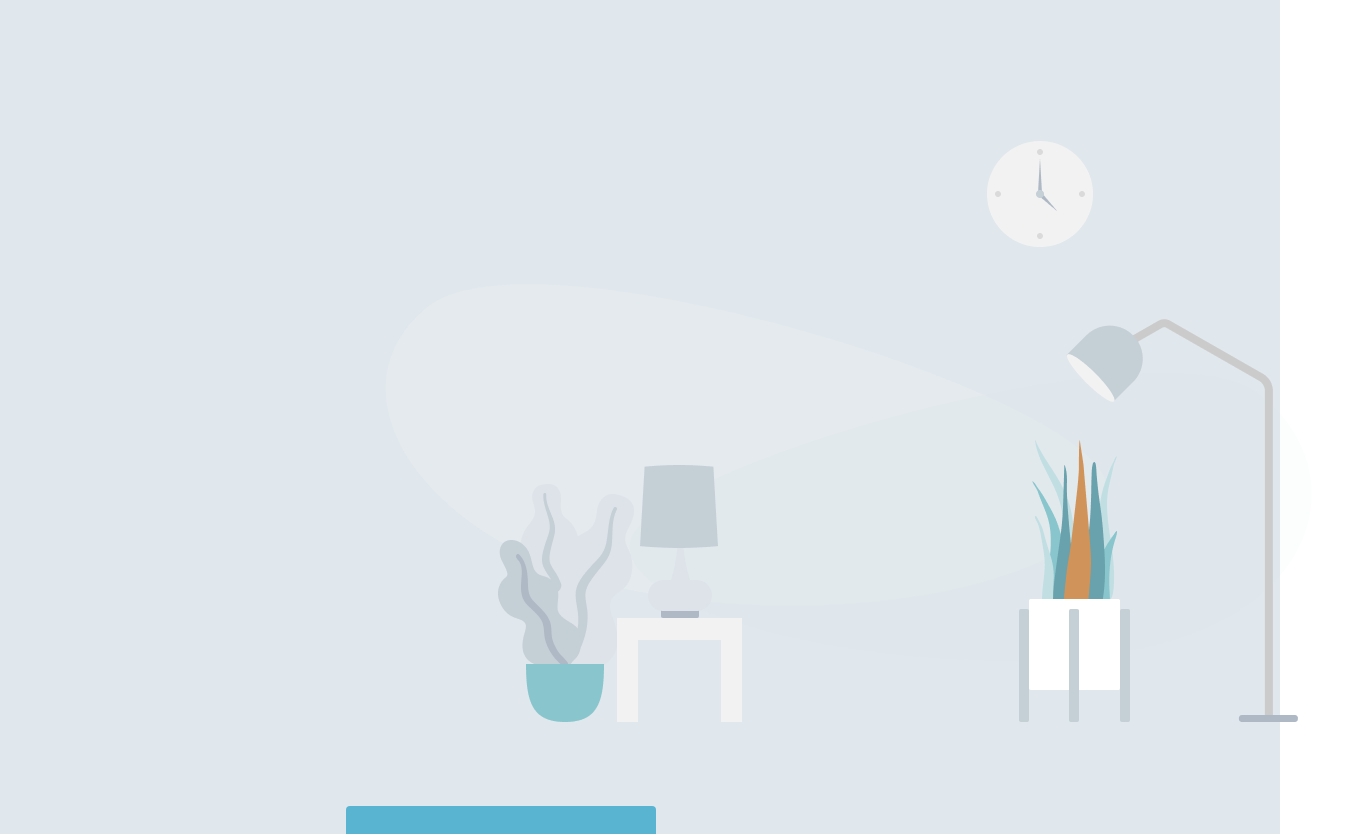
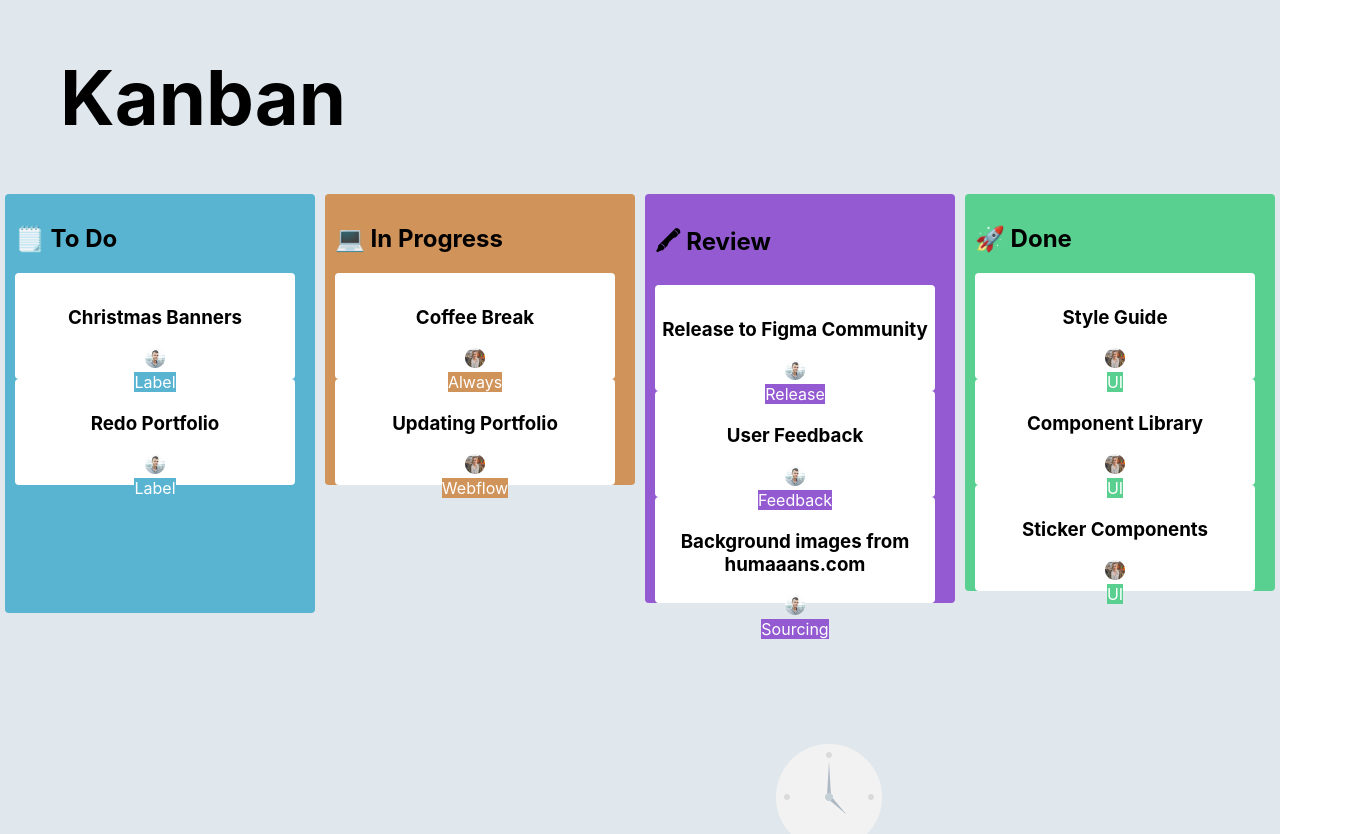
Before and after one commit to GMichaloski/projeto5-kanban, a React (Create React App) app in the folder my-app/: page / in a window 1280 px wide. Shown: the top 834 px of the page, 1357 px wide, since content can reach past the window. Built offline with nearby package versions, Linux system fonts and the light colour scheme.

Commit message:
ajustando alguns pontos CSS e HTML na APP

```diff
--- a/my-app/src/App.css
+++ b/my-app/src/App.css
@@ -3,11 +3,7 @@
   background-color: #e1e8ed;
   height: 100%;
   display: flex;
-}
-
-.App-logo {
-  height: 40vmin;
-  pointer-events: none;
+  flex-direction: column;
 }
 
 .App-header {
@@ -21,6 +17,19 @@
   width: 90%;
 }
 
+
+.App.App-Container{
+   flex-direction: row;
+   justify-content: space-around;
+
+
+}
+.App-logo {
+  height: 40vmin;
+  pointer-events: none;
+}
+
+
 .App-link {
   color: #61dafb;
 }
@@ -29,6 +38,3 @@
   margin-bottom: auto;
   padding-bottom: 10px;
 }
-/* .body {
-  flex-direction: row;
-} */
--- a/my-app/src/App.js
+++ b/my-app/src/App.js
@@ -10,14 +10,16 @@ import "./App.css";
 
 function App() {
   return (
-    <div className="App">
+    <div>
+      <body className="App">
           <header className="App-header">
             <div>
               <h1>Kanban</h1>
             </div>
           </header>
-      <body className="App-body">
-        <img src={background} className="App-background" alt="background"></img>
+
+          <main className='App App-Container'>
+              <div className='App-Container Todo'>
                   <ExternCard cardType="todo" title="🗒️ To Do">
                     <InternCard img={male} title="Christmas Banners">
                       <Tag ContainerCard="todo" txt="Label"></Tag>
@@ -26,6 +28,9 @@ function App() {
                       <Tag ContainerCard="todo" txt="Label"></Tag>
                     </InternCard>
                   </ExternCard>
+              </div>
+
+            <div class="App App-Inprogress">
               <ExternCard cardType="inprogress" title="💻 In Progress">
                 <InternCard img={female} title="Coffee Break">
                   <Tag ContainerCard="inprogress" txt="Always"></Tag>
@@ -34,6 +39,11 @@ function App() {
                   <Tag ContainerCard="inprogress" txt="Webflow"></Tag>
                 </InternCard>
               </ExternCard>
+
+            </div>
+
+
+              <div class="App App-review">
               <ExternCard cardType="review" title="🖍 Review">
                 <InternCard img={male} title="Release to Figma Community">
                   <Tag ContainerCard="review" txt="Release"></Tag>
@@ -45,6 +55,9 @@ function App() {
                   <Tag ContainerCard="review" txt="Sourcing"></Tag>
                 </InternCard>
               </ExternCard>
+            </div>
+
+            <div class="App App-done" >
               <ExternCard cardType="done" title="🚀 Done">
                 <InternCard img={female} title="Style Guide">
                   <Tag ContainerCard="done" txt="UI"></Tag>
@@ -56,6 +69,16 @@ function App() {
                   <Tag ContainerCard="done" txt="UI"></Tag>
                 </InternCard>
               </ExternCard>
+
+            </div>
+
+          </main>
+          <footer>
+              <div>
+                  <img src={background} className="App-background" alt="background"></img>
+              </div>
+
+          </footer>
       </body>
     </div>
   );
--- a/my-app/src/Components/Intern-card/internCard.css
+++ b/my-app/src/Components/Intern-card/internCard.css
@@ -5,3 +5,15 @@
   background-color: white;
   flex-direction: row;
 } */
+
+
+.intern-card-container{
+  background-color: #FFFFFF;
+  justify-content: left;
+  border-radius: 4px;
+  height: 81px;
+  width: 280px;
+  padding-top: 15px;
+  padding-bottom: 10px;
+
+}
--- a/my-app/src/Components/extern-card/externCard.css
+++ b/my-app/src/Components/extern-card/externCard.css
@@ -4,13 +4,14 @@
   align-items: flex-start;
   padding: 5px;
 
-  position: static;
+  /* position: static; */
+
   width: 300px;
   height: 221px;
+
   left: 0px;
   top: 5px;
 
-  gap: 10px;
   padding: 10px 0 0 10px;
 
   border-radius: 4px;
@@ -18,19 +19,27 @@
 .description {
   flex-direction: row;
 }
+
 .extern-card-todo {
-  height: 221px;
+  /* height: 221px; */
   background-color: #59b4d1;
+  height: 100%;
+
+
 }
 .extern-card-inprogress {
-  height: 221px;
+ /*  height: 221px; */
   background-color: #d0935a;
+  height: 100%;
+
 }
 .extern-card-review {
-  height: 332px;
+  /* height: 332px; */
   background-color: #945ad1;
+  height: 100%;
 }
 .extern-card-done {
-  height: 332px;
   background-color: #59d090;
+  height: 100%;
+  align-items: flex-start;
 }
```
Lines whose indentation alone changed are shown as unchanged.
